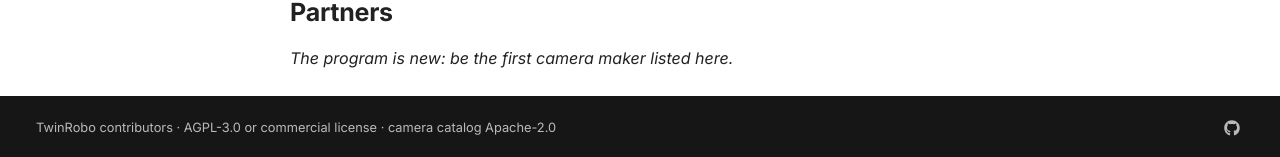
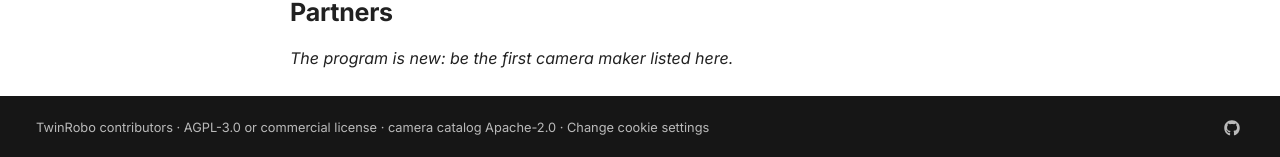
Before and after one commit to TwinRobo/TwinRobo-Core, an MkDocs documentation site: the page built from docs/partners.md, in a window 1280 px wide and 1400 px high, scrolled down 238 px. Shown: the part 1240-1397 px from the top of the window. Built offline with MkDocs 1.6.1 and Material for MkDocs 9.7.7, drawn with Linux system fonts in a browser that asks for light colours; comment, search, counter and statistics services are not loaded.

Commit message:
Docs: Why TwinRobo?, and Google Analytics behind a consent banner
- Why TwinRobo?: OpenVLA on LIBERO-Spatial through LIBERO's pinhole and four
  catalog cameras (first pass: framing close to the training camera holds up,
  wide cameras fail every episode), with side-by-side episode videos; linked
  from the landing page's description.
- Google Analytics (G-9RZVTJ0ZJ3) through Material's analytics, loaded only
  after the visitor accepts the cookie banner (accept, reject, manage); a
  footer link changes the choice.

```diff
--- a/docs/stylesheets/extra.css
+++ b/docs/stylesheets/extra.css
@@ -929,3 +929,28 @@
   background: var(--md-default-fg-color--lightest);
   cursor: not-allowed;
 }
+/* Why TwinRobo: the episode videos */
+.md-typeset .tr-why-video {
+  margin: 1.2rem 0;
+}
+.tr-why-video video {
+  display: block;
+  width: 100%;
+  height: auto;
+  border-radius: 0.6rem;
+  background: #12131c;
+}
+.md-typeset .tr-why-video figcaption {
+  max-width: none;
+  margin-top: 0.4rem;
+  font-size: 0.7rem;
+  color: var(--md-default-fg-color--light);
+  text-align: left;
+}
+.md-typeset .tr-why-link {
+  font-weight: 650;
+  white-space: nowrap;
+}
+.md-typeset .tr-why-link::after {
+  content: " \2192";
+}
--- a/mkdocs.yml
+++ b/mkdocs.yml
@@ -3,7 +3,9 @@
 repo_url: https://github.com/TwinRobo/TwinRobo-Core
 repo_name: TwinRobo/TwinRobo-Core
 edit_uri: edit/main/docs/
-copyright: TwinRobo contributors · AGPL-3.0 or commercial license · camera catalog Apache-2.0
+copyright: >-
+  TwinRobo contributors · AGPL-3.0 or commercial license · camera catalog Apache-2.0 ·
+  <a href="#__consent">Change cookie settings</a>
 
 theme:
   name: material
@@ -54,10 +56,21 @@
       link: https://github.com/TwinRobo/TwinRobo-Core
       name: TwinRobo on GitHub
   generator: false
+  analytics:             # Google Analytics 4; runs only after the visitor accepts (consent)
+    provider: google
+    property: G-9RZVTJ0ZJ3
+  consent:
+    title: Cookie consent
+    description: >-
+      We use cookies to see which pages are read and how people find them, so we
+      can improve the documentation. You can change your choice at any time from
+      the link at the bottom of every page.
+    actions: [accept, reject, manage]   # declining is one click, like accepting
 
 nav:
   - Home: index.md   # the logo links home; no tab
   - Get started:
+      - Why TwinRobo?: why.md
       - Getting started: getting-started.md
       - Camera catalog: catalog.md
       - Try in Simulator: playground.md
```
Also changed, not shown: docs/index.md (+2 -1 lines), docs/why.md (added, +72 -0 lines), 3 other files.
